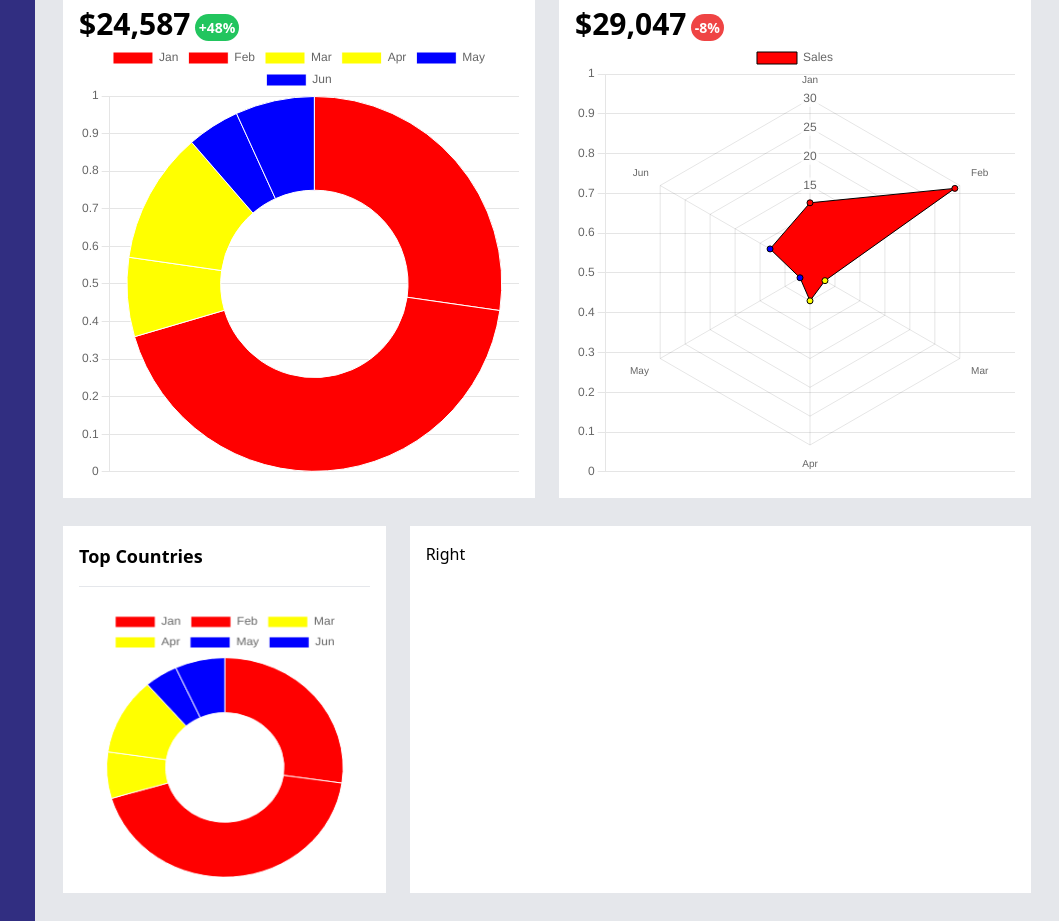
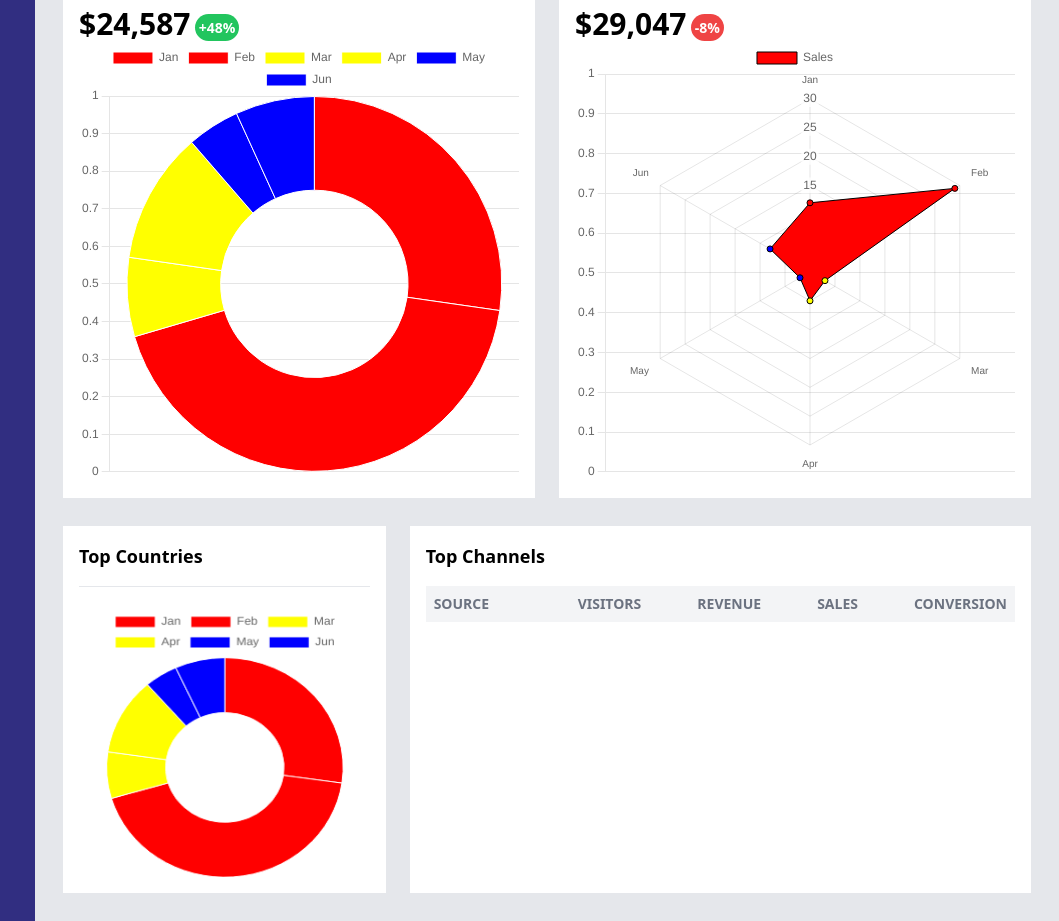
Before and after one commit to jcachia/tailwind-demo-dashboard, a website: page index.html in a window 1280 px wide. Shown: the part 802-1723 px from the top of the page, without its empty margins (221-1280 px from the left). Drawn offline with nearby package versions, Linux system fonts and the light colour scheme.

Commit message:
card 6 table header

```diff
--- a/index.html
+++ b/index.html
@@ -165,7 +165,21 @@
         </div>
         <!-- card 5 end -->
         <!-- card 6 -->
-        <div class="bg-white w-2/3 p-4">Right</div>
+        <div class="bg-white w-2/3 p-4">
+          <div class="font-bold text-lg pb-4">Top Channels</div>
+          <div class="flex bg-gray-100 text-gray-500 text-sm uppercase p-2 font-bold">
+            <div class="w-1/3">
+              <div>Source</div>
+            </div>
+            <div class="flex w-3/4 space-x-14">
+              <div>Visitors</div>
+              <div>Revenue</div>
+              <div>Sales</div>
+              <div>Conversion</div>
+            </div>
+          </div>
+        </div>
+
       </div>
       <!-- card row 3 end -->
 
```
Also changed, not shown: dist/output.css.
